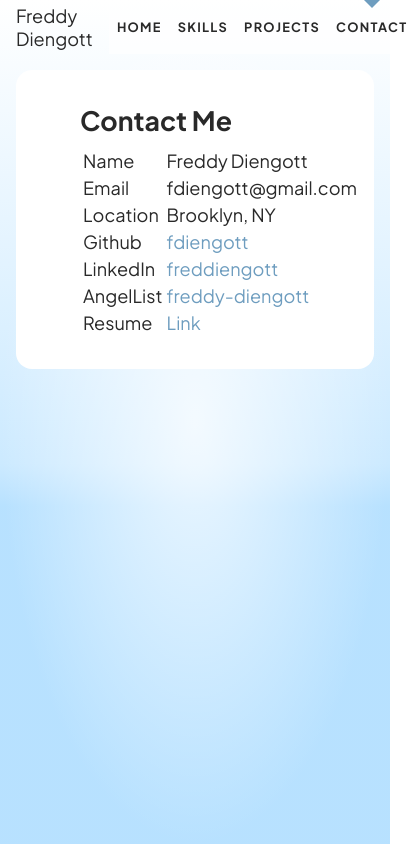
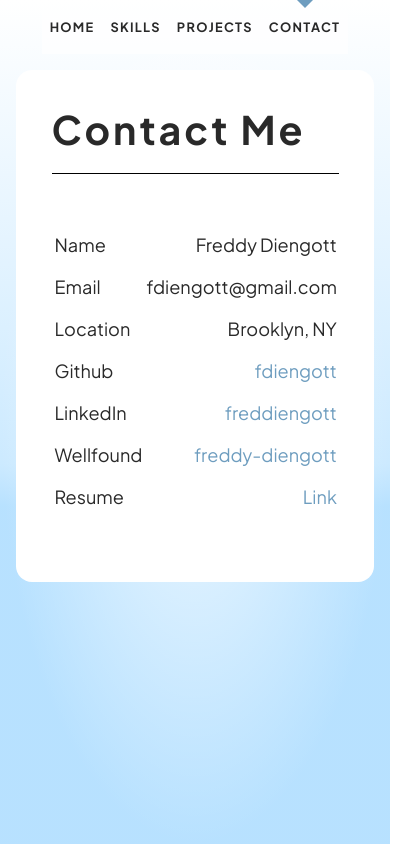
Before and after one commit to fdiengott/portfolio-svelte, a SvelteKit app: page /contact in a window 390 px wide. Shown: the whole page, 416 px wide, since content can reach past the window. Built offline with nearby package versions, Linux system fonts and the light colour scheme.

Commit message:
clean up pages and setup for mobile

```diff
--- a/src/routes/+layout.svelte
+++ b/src/routes/+layout.svelte
@@ -9,10 +9,7 @@
 </script>
 
 <svelte:head>
-	<link
-		rel="stylesheet"
-		href="https://cdn.jsdelivr.net/gh/devicons/devicon@v2.15.1/devicon.min.css"
-	/>
+	<link rel="stylesheet" href="https://cdn.jsdelivr.net/gh/devicons/devicon@v2.15.1/devicon.min.css" />
 </svelte:head>
 
 <div class="app">
@@ -49,8 +46,9 @@
 
 	.card {
 		background-color: white;
-		padding: 2rem 4rem;
 		border-radius: 1rem;
+		padding-block: 2rem;
+		padding-inline: clamp(2rem, 1rem + 5vw, 4rem);
 	}
 
 	footer {
--- a/src/routes/+page.svelte
+++ b/src/routes/+page.svelte
@@ -10,43 +10,36 @@
 
 <section>
 	<article id="home" class="panel intro">
-		<div class="home__header">
+		<div>
 			<img
 				class="home__headshot"
 				src={headshot}
 				alt="A professional headshot of a young man wearing a black button down"
 			/>
-			<div>
+			<div class="home__header">
 				<h1>Freddy Diengott</h1>
 				<p>Software Engineer</p>
 			</div>
 			<div class="home__blurb">
-				<!-- TODO make the underlines links -->
 				<p>
 					I'm a <span class="cursive-text">curious</span>,
 					<span class="design-text">design-focused</span>
-					full-stack software engineer based in NYC who loves making beautiful webpages! I'm
-					currently a frontend developer at Etrade from Morgan Stanley where I'm maintaining
-					a <span class="underline">React Component Library</span> and work as the team
-					lead for our <span class="underline">D3.js Charts Library</span>. I'm passionate
-					about design, accessibility, and writing DRY, semantic code.
+					full-stack software engineer based in NYC who loves making beautiful webpages! I'm currently a frontend
+					developer at Etrade from Morgan Stanley where I'm maintaining a
+					<span class="underline">React Component Library</span>
+					and work as the team lead for our <span class="underline">D3.js Charts Library</span>. I'm
+					passionate about design, accessibility, and writing DRY, semantic code.
 				</p>
 
 				<p>
-					My journey to software engineering took many unexpected turns. Some of the pit
-					stops included pursing a career as an opera singer and organizing the
-					entertainment for over 200 high-end events! I have lots and lots of hobbies and
-					love to learn new things!
+					My journey to software engineering took many unexpected turns. Some of the pit stops included
+					pursing a career as an opera singer and organizing the entertainment for over 200 high-end events! I
+					have lots of hobbies and love to learn new things!
 				</p>
 			</div>
 		</div>
 		<div class="home__footer-links">
-			<a
-				href={resume}
-				target="_blank"
-				rel="noopener noreferrer"
-				class="icon solid fa-file nav-icon"
-			>
+			<a href={resume} target="_blank" rel="noopener noreferrer" class="icon solid fa-file nav-icon">
 				<span>Resume</span>
 			</a>
 			<a
@@ -79,22 +72,38 @@
 
 <style>
 	/* TODO make this look good on mobile */
+	h1 {
+		margin-block: 0;
+	}
 	article {
 		display: flex;
 		flex-direction: column;
 		align-items: center;
 	}
 
+	.home__header {
+		margin-block-end: 1.5rem;
+	}
 	.home__headshot {
-		width: 20rem;
-		border-radius: 50%;
-		margin-inline-end: 2rem;
-		float: left;
-		shape-outside: polygon(0 0, 100% 0, 100% 60%, 70% 100%);
+		border-radius: 0.5rem;
+	}
+
+	@media (width > 768px) {
+		.home__header {
+			margin-block-end: 0;
+		}
+
+		.home__headshot {
+			width: 20rem;
+			border-radius: 50%;
+			margin-inline-end: 2rem;
+			float: left;
+			shape-outside: polygon(0 0, 100% 0, 100% 60%, 70% 100%);
+		}
 	}
 
 	.home__blurb {
-		margin-block: 1rem;
+		margin-block: 0 1rem;
 		text-align: justify;
 	}
 	.home__blurb p {
@@ -133,7 +142,7 @@
 		display: inline-block;
 		width: 1em;
 		height: 1em;
-		margin-inline-end: 0.5em;
+		margin-inline: 0.25em;
 		line-height: 0.9em;
 		font-size: 2.5em;
 		outline: 0;
@@ -204,7 +213,7 @@
 
 	.home__footer-links {
 		display: flex;
-		width: 25rem;
 		justify-content: space-between;
+		max-width: 25rem;
 	}
 </style>
--- a/src/routes/Header.svelte
+++ b/src/routes/Header.svelte
@@ -7,7 +7,7 @@
 
 <header>
 	<div class="header__corner" data-visible={pathname !== '/'}>
-		<a href="/"> Freddy Diengott </a>
+		<a href="/" tabindex={pathname === '/' ? -1 : 0}> Freddy Diengott</a>
 	</div>
 
 	<nav>
@@ -35,7 +35,6 @@
 </header>
 
 <style>
-	/* TODO make a hamburger button */
 	header {
 		display: flex;
 		justify-content: space-between;
@@ -66,6 +65,24 @@
 	}
 	.header__corner[data-visible='true'] a {
 		opacity: 1;
+	}
+
+	.header__corner {
+		display: none;
+	}
+
+	nav {
+		margin-inline: auto;
+	}
+
+	@media (width > 768px) {
+		.header__corner {
+			display: block;
+		}
+
+		nav {
+			margin-inline: 0;
+		}
 	}
 
 	/* TODO fix these styles */
--- a/src/routes/contact/+page.svelte
+++ b/src/routes/contact/+page.svelte
@@ -1,5 +1,24 @@
-<article id="contact" class="panel">
-	<h2>Contact Me</h2>
+<script>
+	import { onMount } from 'svelte';
+	import { fly } from 'svelte/transition';
+
+	let isPageLoaded = false;
+	onMount(() => (isPageLoaded = true));
+</script>
+
+<svelte:head>
+	<title>Freddy Diengott - Contact</title>
+</svelte:head>
+
+<article class="panel">
+	<div class="contact__header">
+		<h1>Contact Me</h1>
+	</div>
+	{#if isPageLoaded}
+		<div transition:fly={{ delay: 200, duration: 400, y: -50, opacity: 0 }}>
+			<div class="page-break" />
+		</div>
+	{/if}
 	<table>
 		<tbody>
 			<tr>
@@ -16,52 +35,49 @@
 			</tr>
 			<tr>
 				<th>Github</th>
+				<th><a href="https://github.com/fdiengott" target="_blank" rel="noopener noreferrer">fdiengott</a></th>
+			</tr>
+			<tr>
+				<th>LinkedIn</th>
 				<th
-					><a
-						href="https://github.com/fdiengott"
-						target="_blank"
-						rel="noopener noreferrer">fdiengott</a
+					><a href="https://www.linkedin.com/in/freddiengott/" target="_blank" rel="noopener noreferrer"
+						>freddiengott</a
 					></th
 				>
 			</tr>
 			<tr>
-				<th>LinkedIn</th>
+				<th>Wellfound</th>
 				<th
-					><a
-						href="https://www.linkedin.com/in/freddiengott/"
-						target="_blank"
-						rel="noopener noreferrer">freddiengott</a
-					></th
-				>
-			</tr>
-			<tr>
-				<th>AngelList</th>
-				<th
-					><a
-						href="https://angel.co/u/freddy-diengott"
-						target="_blank"
-						rel="noopener noreferrer">freddy-diengott</a
+					><a href="https://wellfound.com/u/freddy-diengott" target="_blank" rel="noopener noreferrer"
+						>freddy-diengott</a
 					></th
 				>
 			</tr>
 			<tr>
 				<th>Resume</th>
-				<th
-					><a
-						href="images/Freddy_Diengott_Resume.pdf"
-						target="_blank"
-						rel="noopener noreferrer">Link</a
-					></th
-				>
+				<th><a href="images/Freddy_Diengott_Resume.pdf" target="_blank" rel="noopener noreferrer">Link</a></th>
 			</tr>
 		</tbody>
 	</table>
 </article>
 
 <style>
+	.page-break {
+		opacity: 1;
+		height: 1px;
+		background-color: #000;
+		margin-block: 1rem 3rem;
+		transition: all var(--transition-timing);
+		transform: translateY(0);
+	}
 	table {
 		text-align: left;
 		margin-inline: auto;
+		margin-block-end: 2rem;
+	}
+
+	tr {
+		height: 2.5rem;
 	}
 
 	th {
@@ -69,6 +85,16 @@
 	}
 
 	th:first-child {
-		width: 10rem;
+		width: 17rem;
+	}
+
+	th:not(:first-child) {
+		text-align: right;
+	}
+
+	@media (width > 768px) {
+		th:not(:first-child) {
+			text-align: left;
+		}
 	}
 </style>
--- a/src/routes/projects/+page.svelte
+++ b/src/routes/projects/+page.svelte
@@ -131,6 +131,7 @@
 </article>
 
 <style>
+	/* TODO on mobile the text describing the pictures should be visible below the gifs */
 	.projects__wrapper {
 		display: flex;
 		flex-direction: column;
```
Also changed, not shown: src/routes/Counter.svelte (deleted, +0 -102 lines), src/routes/skills/+page.svelte (+10 -16 lines).
